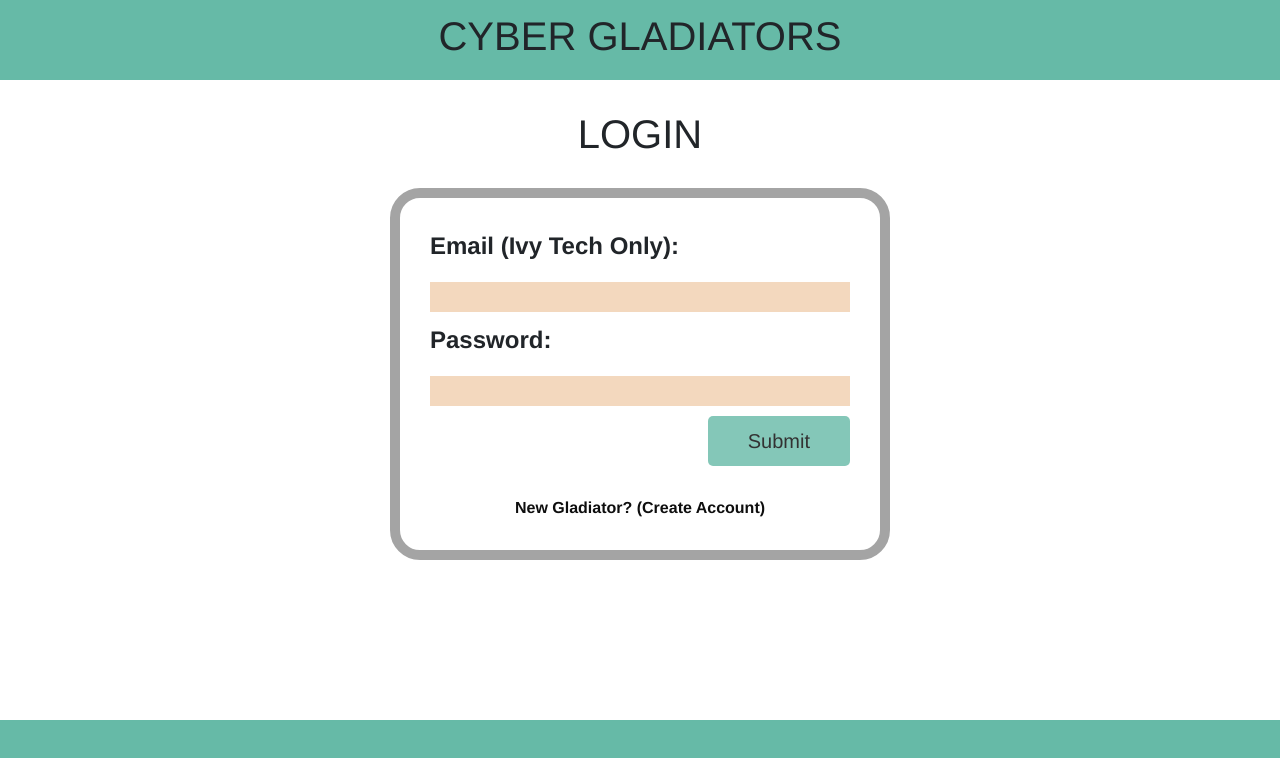
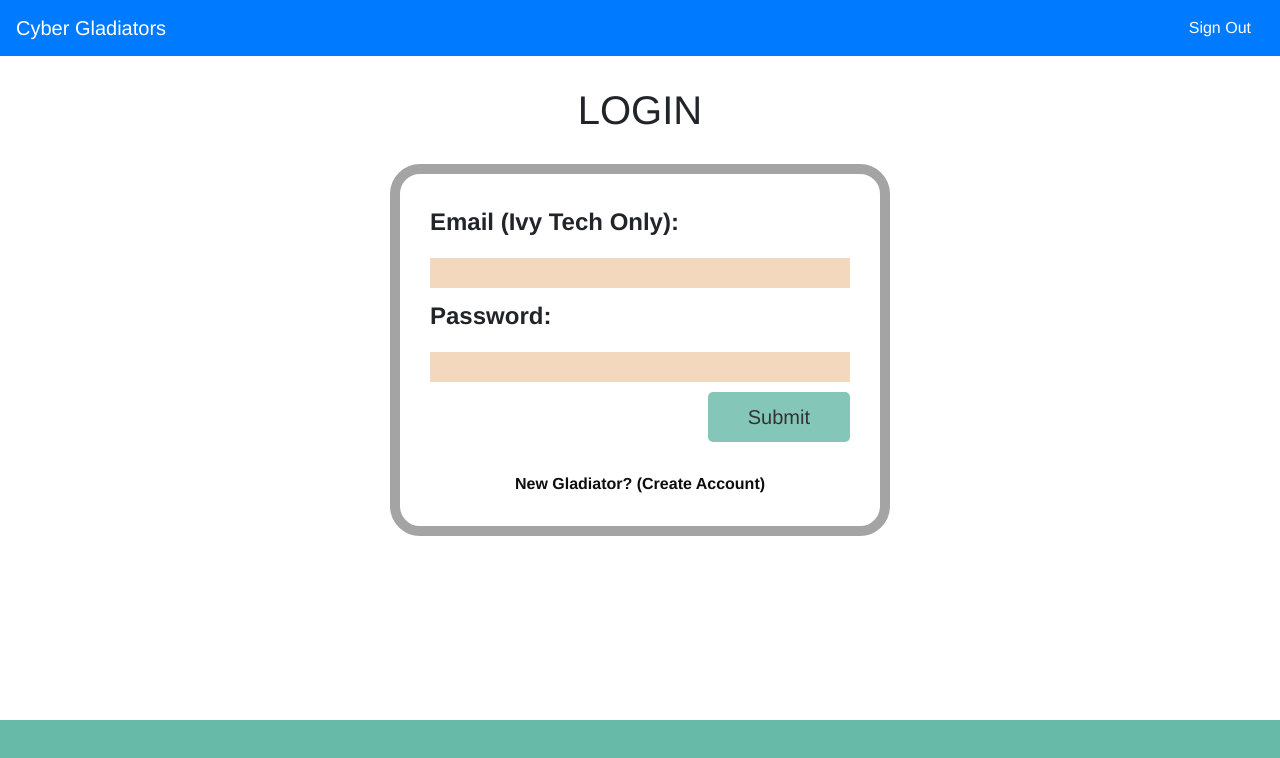
Before and after one commit to AkramDevelopment/CG, a Vue app in the folder frontend/: page / in a window 1280 px wide. Shown: the top 758 px of the page. Built offline with nearby package versions, Linux system fonts and the light colour scheme.

Commit message:
Update Header to utilize bootstrap components

```diff
--- a/frontend/src/components/Header.vue
+++ b/frontend/src/components/Header.vue
@@ -1,12 +1,28 @@
 <template>
-    <header class="app-header">
-        <h1>Cyber Gladiators</h1>
-    </header>
+    <b-navbar toggleable="lg" type="dark" variant="primary">
+        <b-navbar-brand href="#">Cyber Gladiators</b-navbar-brand>
+        <b-navbar-toggle target="nav-collapse"></b-navbar-toggle>
+        <b-collapse id="nav-collapse" is-nav>
+            <b-navbar-nav class="ml-auto">
+                <b-button right variant="primary">Sign Out</b-button>
+            </b-navbar-nav>
+        </b-collapse>
+    </b-navbar>
 </template>
 
 <script>
+import { BNavbar, BNavbarBrand, BNavbarToggle, BCollapse, BNavbarNav, BButton } from 'bootstrap-vue'
+
 export default {
     name: 'Header',
+    components: {
+        'b-navbar': BNavbar,
+        'b-navbar-brand': BNavbarBrand,
+        'b-navbar-toggle': BNavbarToggle,
+        'b-collapse': BCollapse,
+        'b-navbar-nav': BNavbarNav,
+        'b-button': BButton
+    }
 }
 </script>
 
```
